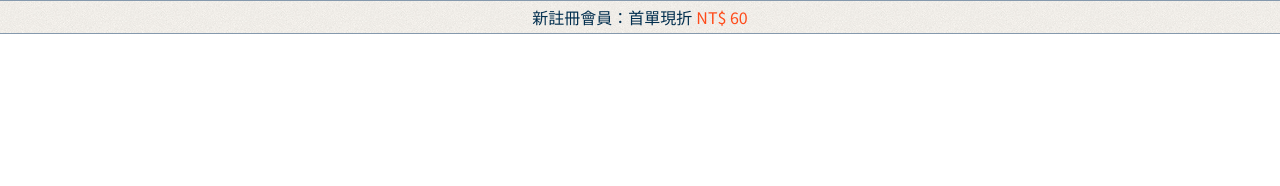
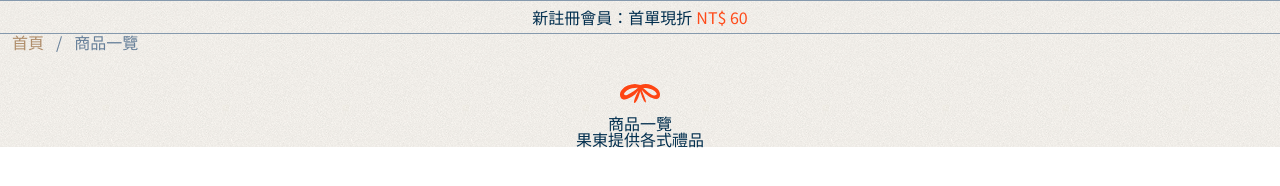
Before and after one commit to chuvivi/guodong-shop, a website built with Vite: page pages/ProductList.html in a window 1280 px wide. Built offline with nearby package versions, Linux system fonts and the light colour scheme.

Commit message:
開發商品列表頁

```diff
--- a/assets/scss/layout/_footer.scss
+++ b/assets/scss/layout/_footer.scss
@@ -28,10 +28,6 @@
   padding: 48px 0;
 }
 
-.iconColor {
-  fill: var(--natural-0);
-}
-
 .pl-108 {
   padding: 0 0 0 108px;
 }
--- a/assets/scss/pages/_productList.scss
+++ b/assets/scss/pages/_productList.scss
@@ -1,4 +1,5 @@
-.discount p {
+.discount {
+  p {
     text-align: center;
     padding: 8px 0;
     border-top: 1px solid #8599ad;
@@ -6,12 +7,45 @@
     background-image: url("/assets/image/bg-layout.jpg");
   }
 
-.discount span {
+  span {
     color: var(--primary-450);
     padding-left: 4px;
+  }
 }
 
 main {
   max-width: 1920px;
-  background-color: var(--alpha-white40);
+  background-image: url("/assets/image/bg-layout.jpg");
+  // 這裡有背景顏色要處理
 }
+
+//麵包屑導覽
+//元件
+
+.breadcrumb-item + .breadcrumb-item::before {
+  content: "/";
+  padding: 0 12px;
+  color: var(--natural-500);
+}
+
+.breadcrumb-item {
+  display: flex;
+  font-weight: 400;
+  color: var(--natural-500);
+}
+
+.breadcrumb-link {
+  font-weight: 400;
+  color: var(--secondary-450);
+}
+
+// h1標題
+.productListTitle {
+  text-align: center;
+}
+
+// 各式間距設定
+
+.mb-24 {
+  margin-bottom: 24px;
+}
--- a/pages/ProductList.html
+++ b/pages/ProductList.html
@@ -11,10 +11,26 @@
     <div class="discount">
       <p>新註冊會員：首單現折<span>NT$ 60</span></p>
     </div>
-    <main>
-      <div class="container"></div>
+    <main class="">
+      <div class="container">
+        <!-- 麵包屑導覽 -->
+        <div class="mb-24">
+          <ol class="display-flex">
+            <!-- 這邊有個homeIcon晚點處理 -->
+            <li class="breadcrumb-item">
+              <a href="./index.html" class="breadcrumb-link">首頁</a>
+            </li>
+            <li class="breadcrumb-item">商品一覽</li>
+          </ol>
+        </div>
+        <div class="productListTitle">
+          <img src="../assets/image/Logo/img-Bow.svg" alt="Bow" />
+          <h1>商品一覽</h1>
+          <p>果東提供各式禮品</p>
+        </div>
+      </div>
     </main>
-
+    <%- include('./layout/footer'); -%>
     <script type="module" src="../main.js"></script>
   </body>
 </html>
```
Lines whose indentation alone changed are shown as unchanged.
